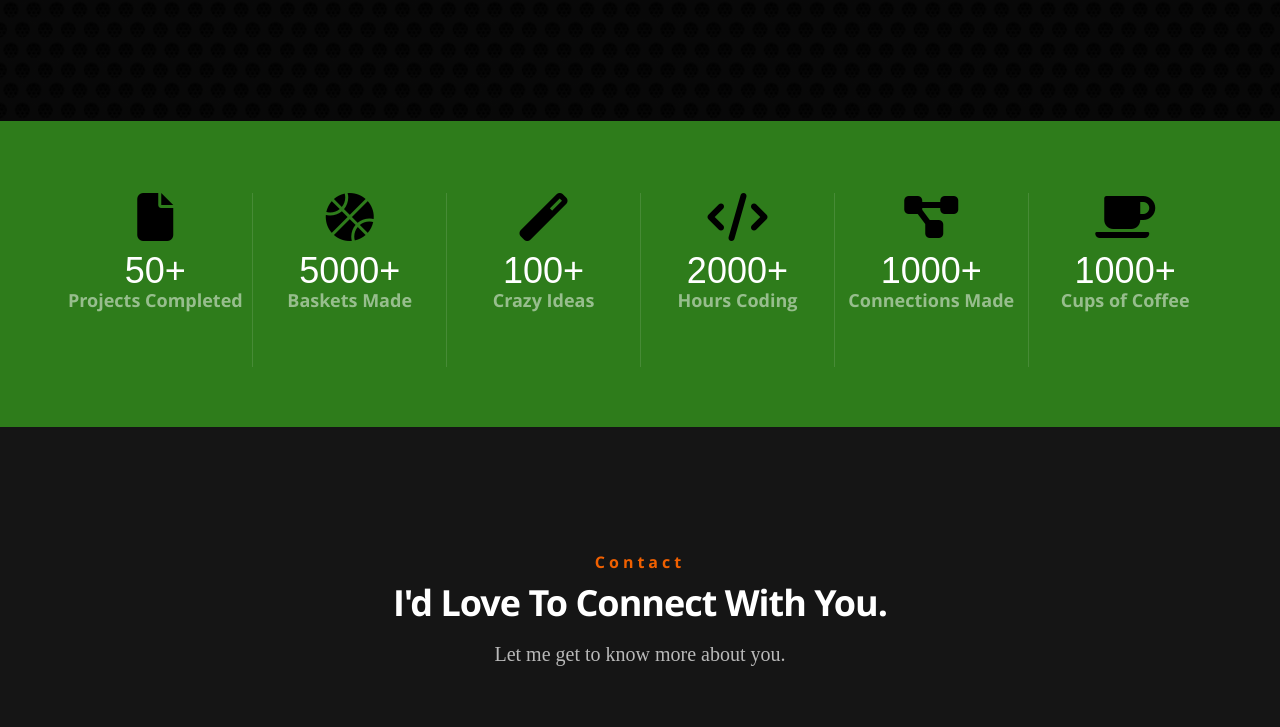
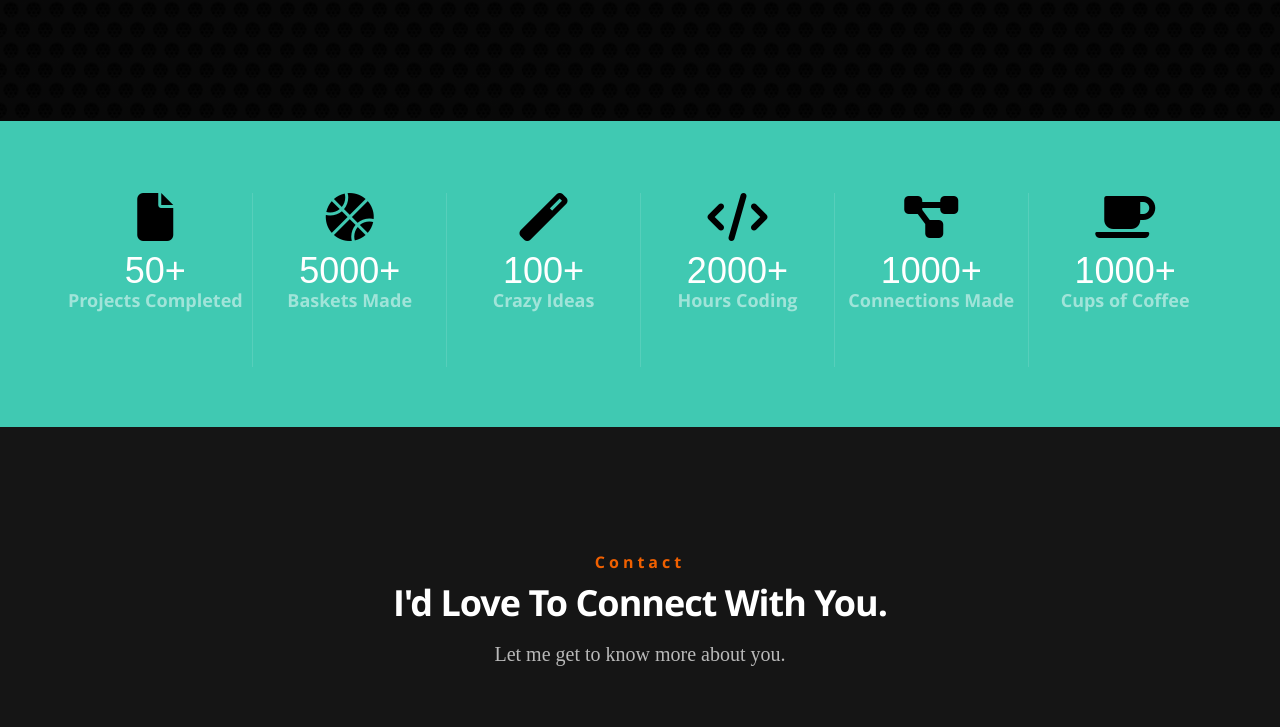
Before and after one commit to georgc4/carlosgeorges.github.io, a plain HTML site: page index.html in a window 1280 px wide. Shown: the part 5280-6007 px from the top of the page. Drawn offline with nearby package versions, Linux system fonts and the light colour scheme.

Commit message:
Update layout.css

```diff
--- a/css/layout.css
+++ b/css/layout.css
@@ -948,7 +948,7 @@ ul#nav li.current a { color: #2e7c1b; }
  * -------------------------------------------------------------------
  */
 #stats {
-  background: #2e7c1b;
+  background: #40c9b2;
   padding-top: 7.2rem;
   padding-bottom: 6rem;
   text-align: center;
```
